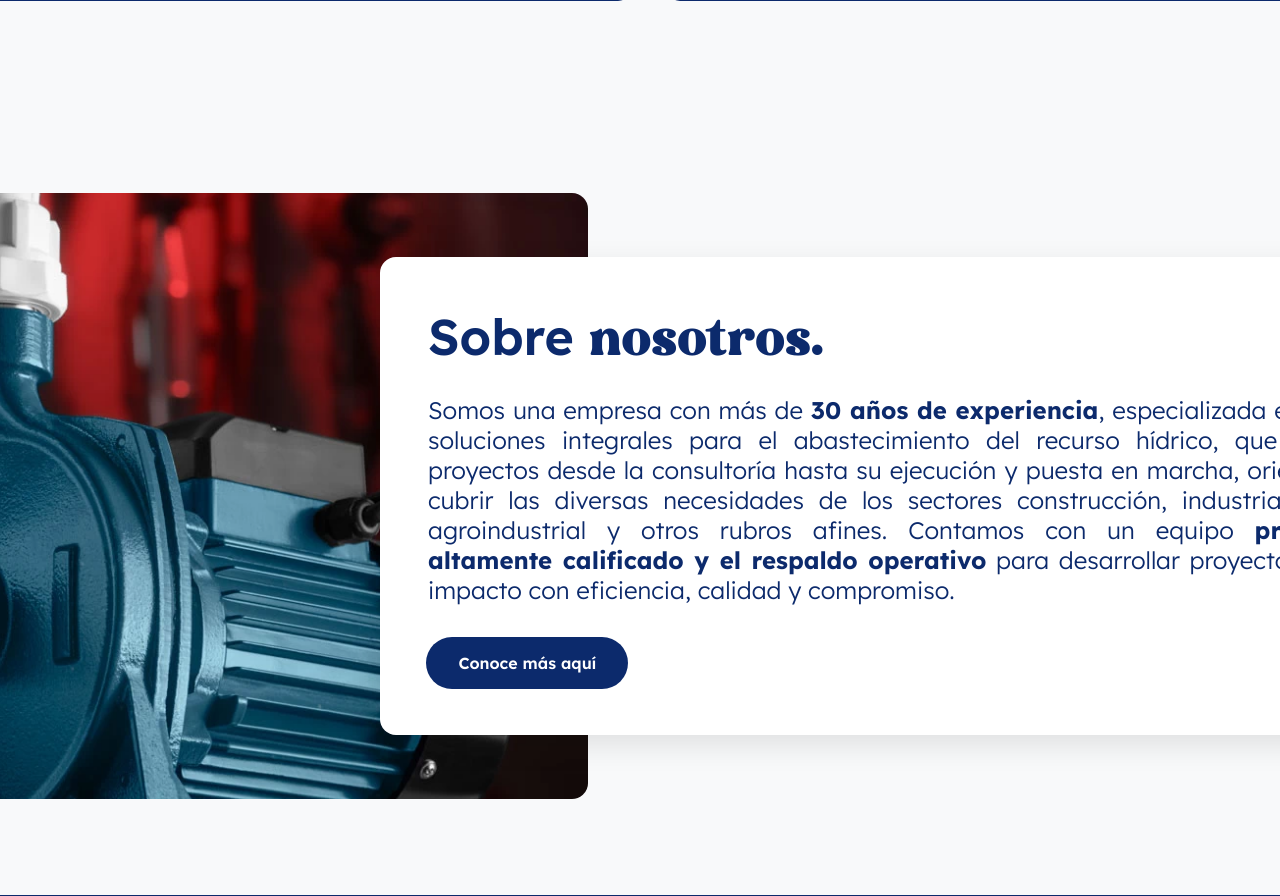
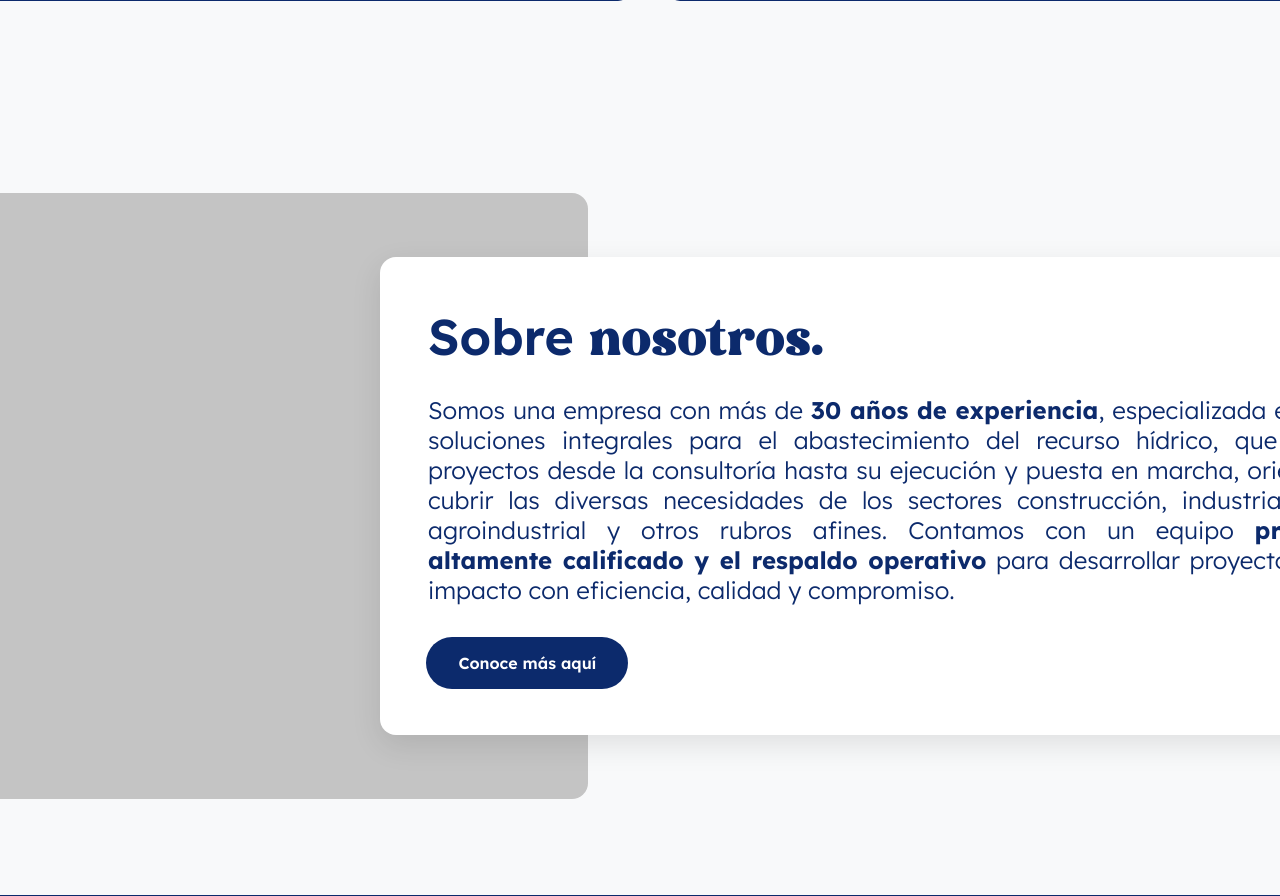
Before and after one commit to JJYF159/Rehobot, a PHP site: page / in a window 1280 px wide; the page is wider, and only the part inside the window is pictured. Shown: the part 1745-2641 px from the top of that part. Run offline with PHP 8.4, Linux system fonts and the light colour scheme.

Commit message:
Add files via upload

```diff
--- a/css/index.css
+++ b/css/index.css
@@ -9,6 +9,7 @@
     --azul-texto: #0C2A6C;
     --blanco-opaco: #D9D9D9;
     --color-footer: #5074C5;
+    --color-fondo: #C4C4C4;
 }
 /*FUENTES*/
 @font-face {
@@ -760,7 +761,7 @@ body {
     position: relative;
 }
 .imagen-nosotros {
-    background-image: url(../img/Bomba2.png);
+    background-color: var(--color-fondo);
     background-size: cover;
     background-position: center;
     background-repeat: no-repeat;
```
